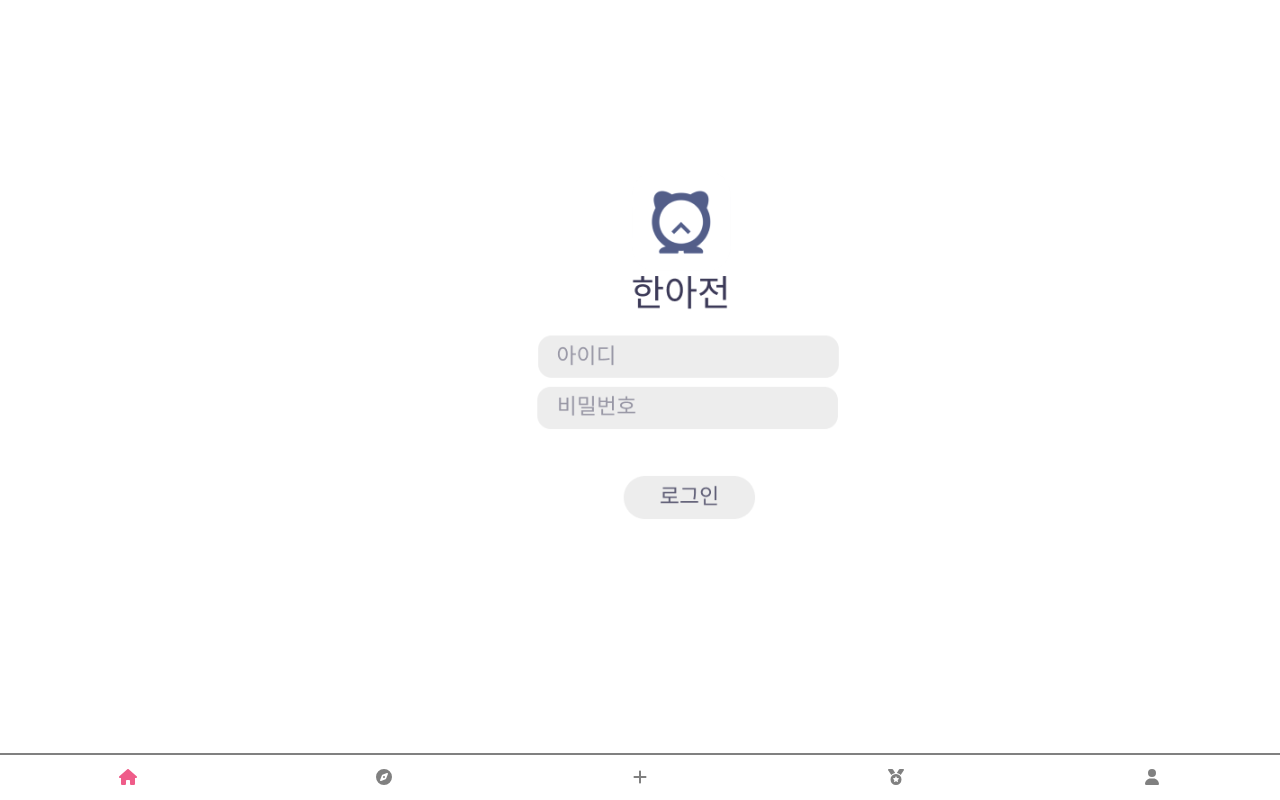
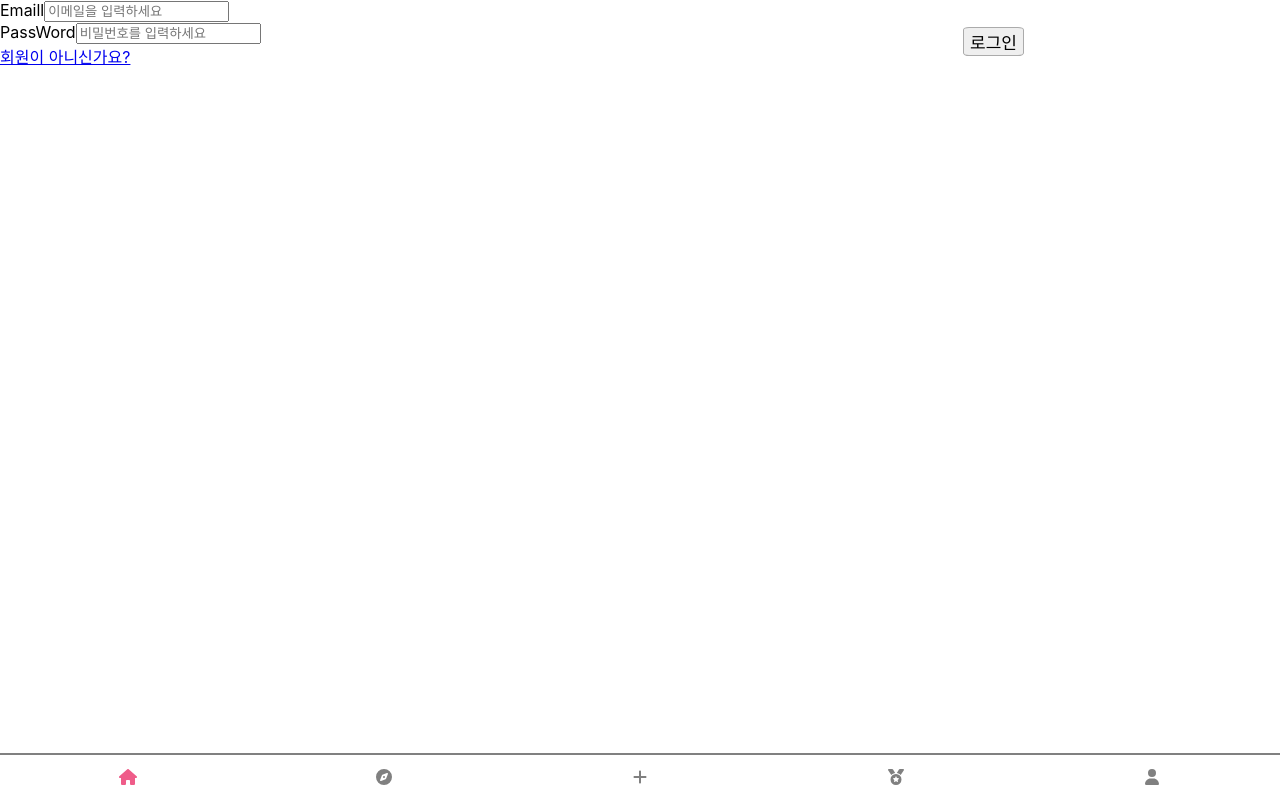
Before and after one commit to TEAM-Hanta/Hanta, a React (Create React App) app in the folder front/: page / in a window 1280 px wide. Built offline with nearby package versions, Linux system fonts and the light colour scheme.

Commit message:
login.js작업중

```diff
--- a/front/src/App.js
+++ b/front/src/App.js
@@ -7,13 +7,12 @@ import Mypage from "./pages/mypage";
 import Notice from "./pages/notice";
 import Write from "./pages/write";
 import Letter from "./pages/letter";
+import Login from "./pages/user/login";
 
 const App = () => {
   return (
       <Routes>
-        <Route path="/" element={
-           <img style={{paddingLeft:"41%", paddingTop:"13%"}} alt="bg" src="img/bg.png" />
-        } />
+        <Route path="/" element={<Login/>} />
         <Route path="/home" element={<Home/>} />
         <Route path="/license" element={<License/>} />
         <Route path="/notice" element={<Notice/>} />
@@ -28,3 +27,5 @@ const App = () => {
 }
 
 export default App;
+
+// /home은 /로 이전시키고 홈페이지 이외의 페이지에서 접속시 미 로그인시 로그인창 띄우기
--- a/front/src/pages/home.jsx
+++ b/front/src/pages/home.jsx
@@ -7,7 +7,7 @@ function Home() {
     const [list,setList] = useState([{id: 1, user:"홍길동", title:"안녕하세요",date:"어제"},{id: 2, user:"엄길동", title:"안녕하세요",date:"오늘"}]);
 
     useEffect(() => {
-        fetch('https://localhost:8080/home')  //home이 아니라 게시판임
+        fetch('https://localhost:8080/api/posts/')  //home이 아니라 게시판임
         .then((response) => response.json())
         .then((data) => setList(data))
         .catch(rejected => {
--- /dev/null
+++ b/front/src/pages/user/login.jsx
@@ -0,0 +1,47 @@
+import React from "react";
+import {Link} from 'react-router-dom'
+
+
+
+function Login() {
+
+  const onSubmitHandler = (e) => {
+  const id = e.target.id.value;
+  const password = e.target.password.value;
+  fetch('http://localhost:8080/api/login', {
+      method : 'POST',
+      headers: {
+          'Content-Type': 'application/json',
+      },
+      body: JSON.stringify({
+          id,
+          password,
+      }),
+  });
+};
+    return(
+   <div>
+    <form onSubmit={onSubmitHandler}>
+     Emaill<input description="Email" placeholder="이메일을 입력하세요" type="text" name="id"/>
+     <br/>
+     PassWord<input description="Password" placeholder="비밀번호를 입력하세요" type="password" name="password"/>
+     <button className="button">로그인</button>
+     <OtherMethods/>
+     </form>
+   </div>
+    )
+  }
+
+
+const OtherMethods = props => (
+  <div className="alternativeLogin">
+    <label><Link to="/signUp" className="link">회원이 아니신가요?</Link></label>
+    </div>
+);
+
+
+
+export default Login;
+
+
+// css추가 부가기능추가
--- a/front/src/pages/write.jsx
+++ b/front/src/pages/write.jsx
@@ -4,16 +4,16 @@ import "../css/write.css"
 function Write() {
 
   const onSubmitHandler = (e) => {
-      const text = e.target.text.value;
-      const done = e.target.done.value;
-      fetch('http://localhost:8080/add', {
+      const title = e.target.title.value;
+      const post_content = e.target.post_content.value;
+      fetch('http://localhost:8080/api/posts/', {
           method : 'POST',
           headers: {
               'Content-Type': 'application/json',
           },
           body: JSON.stringify({
-              text,
-              done,
+              title,
+              post_content,
           }),
       });
   };
@@ -28,11 +28,11 @@ function Write() {
         </div>
         <div className='Write'>
             <div>
-        <input type='text' id='title_txt' placeholder='제목' name="text"/>
+        <input type='title' id='title_txt' placeholder='제목' name="title"/>
             </div>
 
             <div>
-        <textarea id='content_txt' placeholder='글을 작성해보세요.' name="done"/>
+        <textarea id='content_txt' placeholder='글을 작성해보세요.' name="post_content"/>
             </div>
         </div>
          </form>
```
Also changed, not shown: front/src/pages/user/SignUp.js (added, +64 -0 lines), 1 other file (tests, documents, lock files or other folders).
